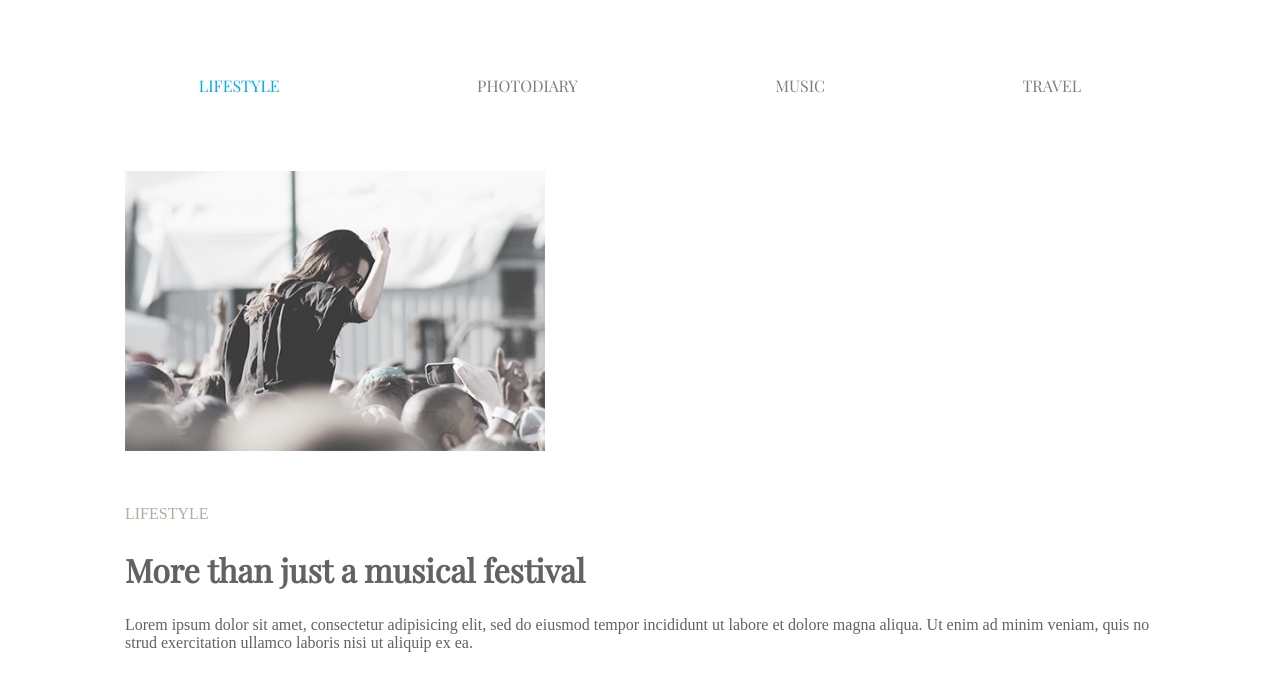
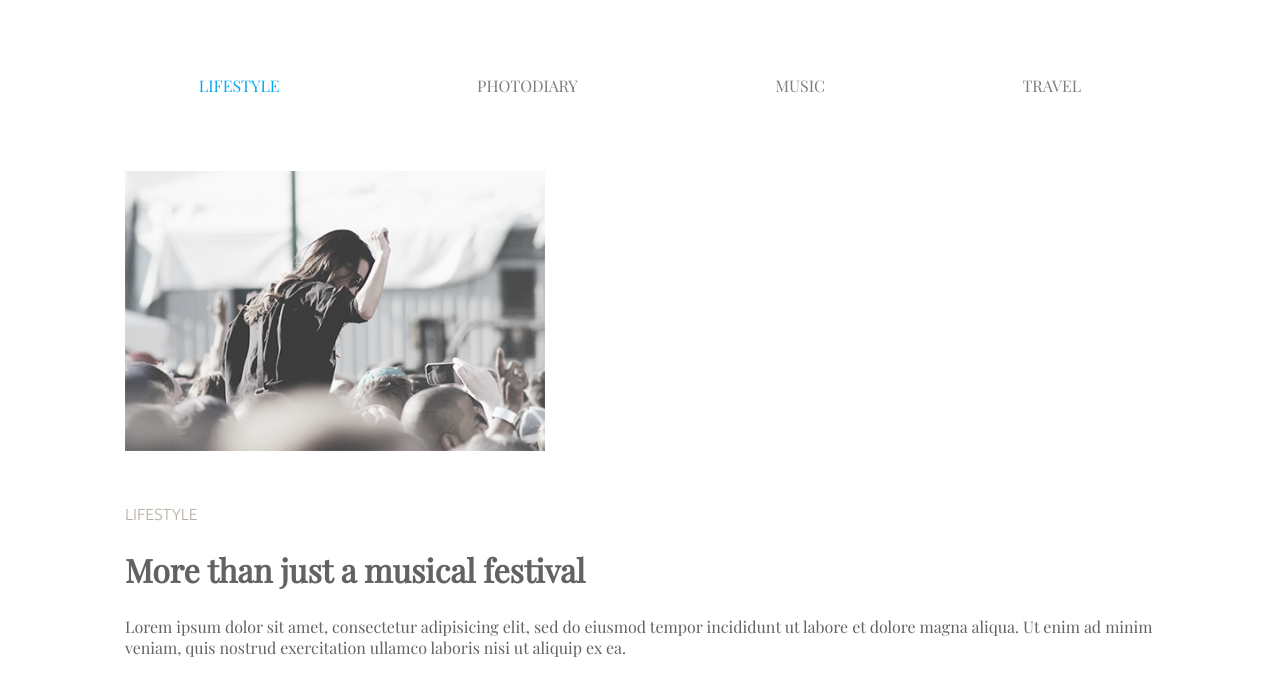
Before and after one commit to yurij842shvets/dz-maket, a plain HTML site: page index.html in a window 1280 px wide. Drawn offline with nearby package versions, Linux system fonts and the light colour scheme.

Commit message:
changed index.html

```diff
--- a/index.html
+++ b/index.html
@@ -9,6 +9,9 @@
     <link rel="preconnect" href="https://fonts.googleapis.com">
     <link rel="preconnect" href="https://fonts.gstatic.com" crossorigin>
     <link href="https://fonts.googleapis.com/css2?family=Playfair+Display&display=swap" rel="stylesheet">
+    <link rel="preconnect" href="https://fonts.googleapis.com">
+    <link rel="preconnect" href="https://fonts.gstatic.com" crossorigin>
+    <link href="https://fonts.googleapis.com/css2?family=Ubuntu:wght@300&display=swap" rel="stylesheet">
 </head>
 <body>
     <header>
--- a/style.css
+++ b/style.css
@@ -19,6 +19,7 @@ nav {
 p:nth-of-type(1) {
     color: #B4AD9E;
     text-transform: uppercase;
+    font-family: 'Ubuntu', sans-serif;
 }
 h1 {
     color: #626262;
@@ -29,4 +30,5 @@ p:nth-of-type(2) {
     flex-direction: column;
     word-break: break-all;
     color: #626262;
+    font-family: 'Playfair Display', serif;
 }
```
